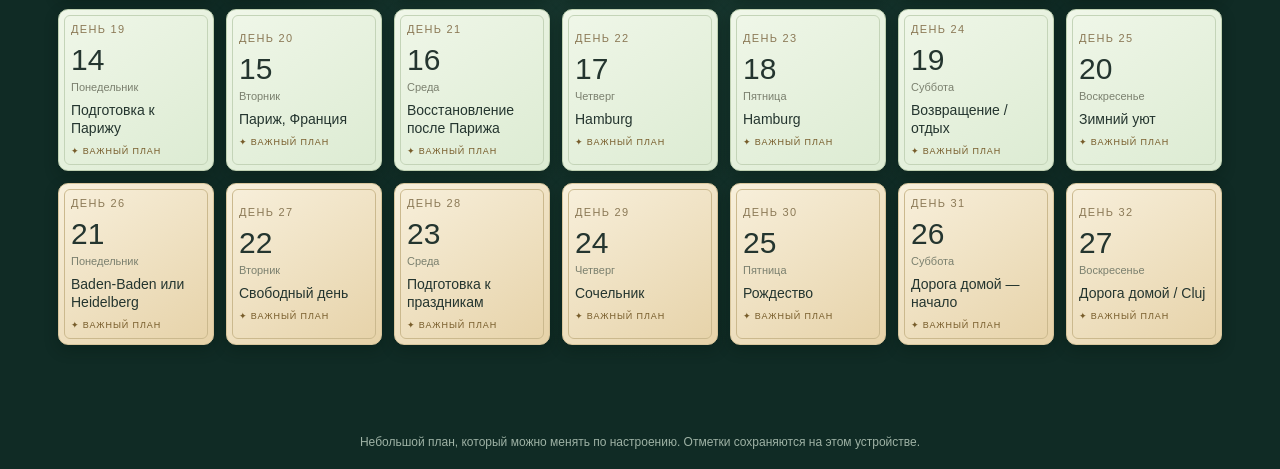
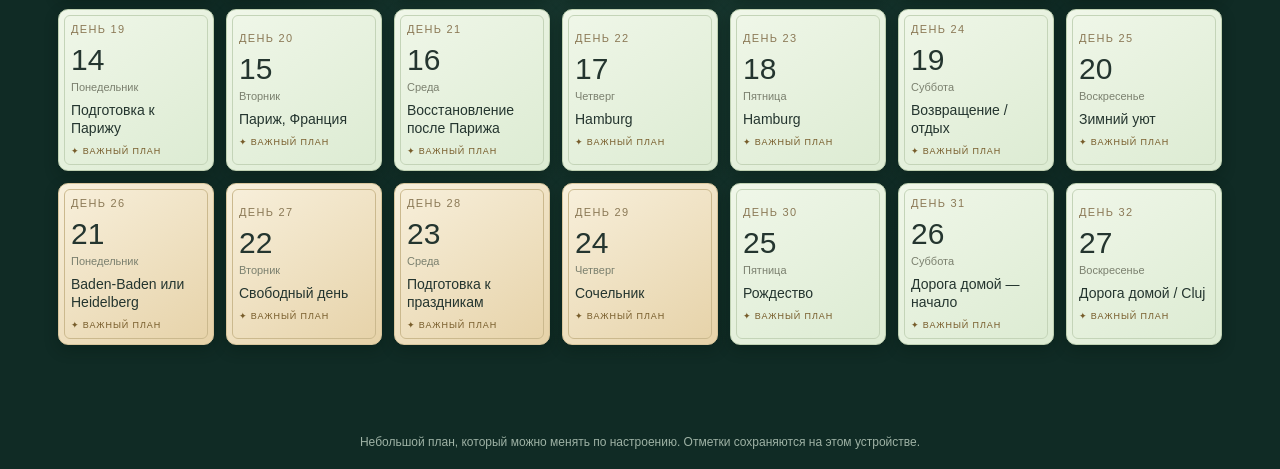
Before and after one commit to maximakunin-ai/notepad, a plain HTML site: page index.html in a window 1280 px wide. Shown: the part 757-1226 px from the top of the page. Drawn offline with Linux system fonts and the light colour scheme.

Commit message:
Highlight all weekends and Christmas Day in green

```diff
--- a/index.html
+++ b/index.html
@@ -308,7 +308,7 @@ days.forEach((d,i)=>{
   const monthName=date.split(' ')[1];
   const b=document.createElement('button');
   const dayNumber=Number(date.split(' ')[0]);
-  const isVacation=monthName==='декабря'&&dayNumber>=5&&dayNumber<=20;
+  const isVacation=(monthName==='декабря'&&dayNumber>=5&&dayNumber<=20)||(weekday==='Суббота'||weekday==='Воскресенье')||(monthName==='декабря'&&dayNumber===25);
   b.className='day'+(plan!=="—"?' special':'')+(isVacation?' vacation':'');
   b.dataset.i=i;
   const monthLabel=(i===0||date.startsWith('1 декабря'))?'<div class="month-stamp">'+(monthName==='ноября'?'НОЯ':'ДЕК')+'</div>':'';
```
